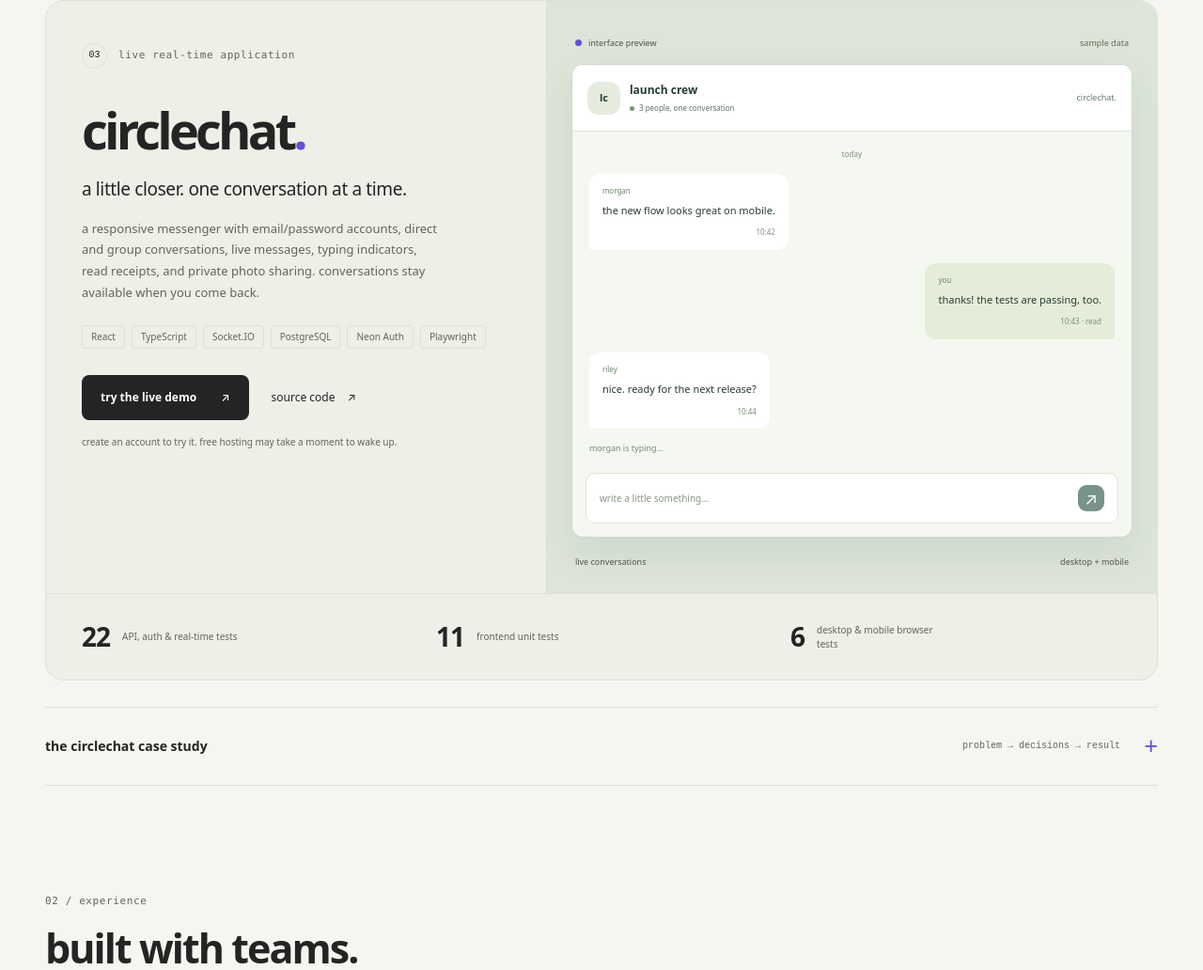
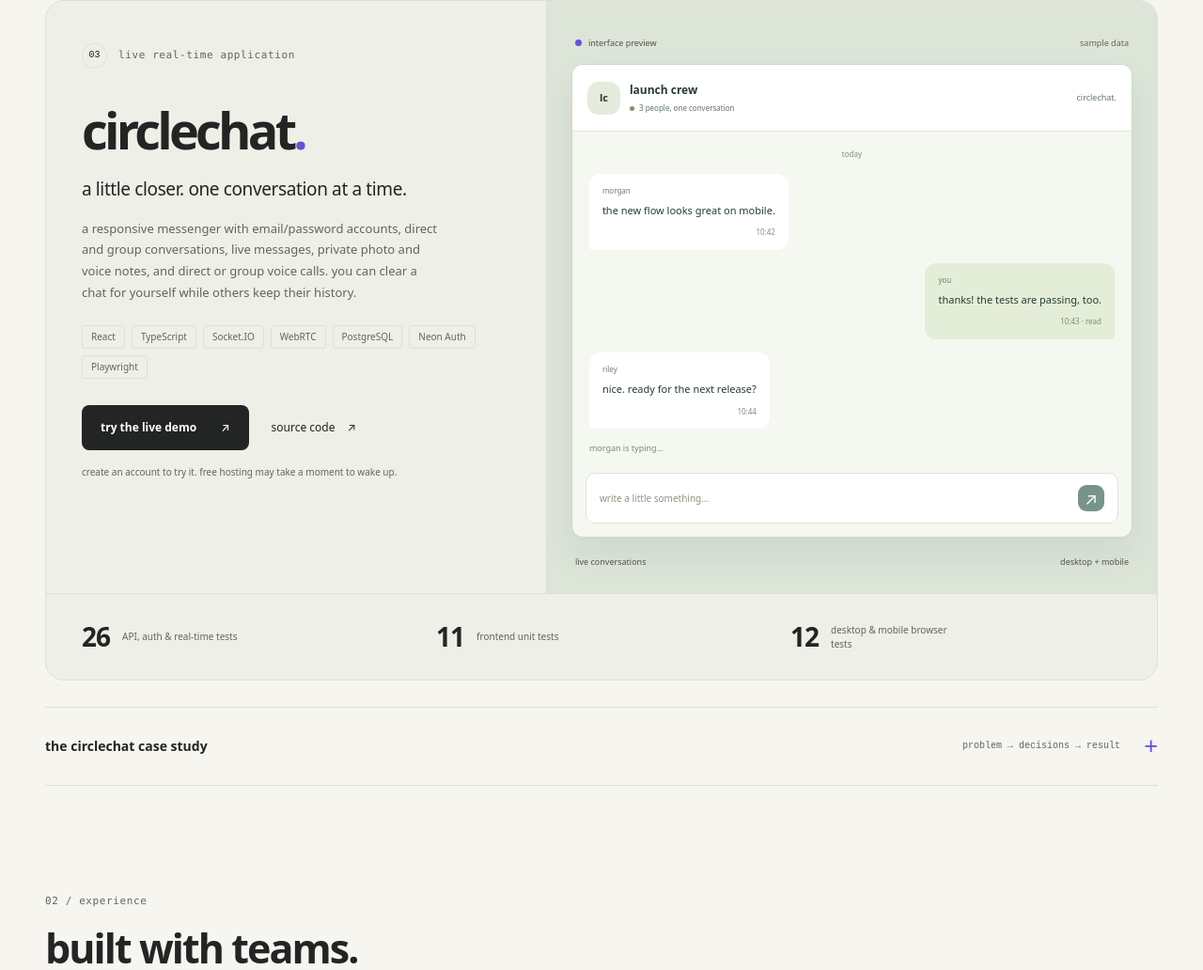
Before and after one commit to AlexPrixman/alexprixman.github.io, a website: page index.html in a window 1280 px wide. Shown: the part 2700-3732 px from the top of the page at 94% size. Drawn offline with Linux system fonts and the light colour scheme.

Commit message:
Update CircleChat portfolio case study for voice features

```diff
--- a/index.html
+++ b/index.html
@@ -451,11 +451,11 @@
               <p class="project-intro">a little closer. one conversation at a time.</p>
               <p class="project-description">
                 a responsive messenger with email/password accounts, direct and group conversations,
-                live messages, typing indicators, read receipts, and private photo sharing.
-                conversations stay available when you come back.
+                live messages, private photo and voice notes, and direct or group voice calls.
+                you can clear a chat for yourself while others keep their history.
               </p>
               <div class="tags" aria-label="CircleChat technologies">
-                <span>React</span><span>TypeScript</span><span>Socket.IO</span><span>PostgreSQL</span><span>Neon Auth</span><span>Playwright</span>
+                <span>React</span><span>TypeScript</span><span>Socket.IO</span><span>WebRTC</span><span>PostgreSQL</span><span>Neon Auth</span><span>Playwright</span>
               </div>
               <div class="project-links">
                 <a class="button dark" href="https://circlechat-alexprixman.onrender.com" target="_blank" rel="noopener noreferrer">try the live demo <span aria-hidden="true">↗</span></a>
@@ -483,17 +483,17 @@
               <div class="preview-footnote"><span>live conversations</span><span>desktop + mobile</span></div>
             </div>
             <div class="project-metrics">
-              <div><strong>22</strong><span>API, auth &amp; real-time tests</span></div>
+              <div><strong>26</strong><span>API, auth &amp; real-time tests</span></div>
               <div><strong>11</strong><span>frontend unit tests</span></div>
-              <div><strong>6</strong><span>desktop &amp; mobile browser tests</span></div>
+              <div><strong>12</strong><span>desktop &amp; mobile browser tests</span></div>
             </div>
           </article>
           <details class="case-study">
             <summary><span>the circlechat case study</span><span class="summary-hint">problem → decisions → result</span><span class="summary-icon" aria-hidden="true">+</span></summary>
             <div class="case-study-body">
-              <div><p class="eyebrow">the problem</p><h4>make a conversation feel immediate.</h4><p>a messenger needs more than a live connection. messages must survive reloads, photos must stay within the conversation, and sign-out must close access even when tokens have refreshed.</p></div>
-              <div><p class="eyebrow">the decisions</p><h4>pair live delivery with durable history.</h4><p>use Socket.IO for live updates and PostgreSQL for message history. enforce conversation membership in the API, normalize uploaded images, keep photos in private object storage, and persist token revocation.</p></div>
-              <div><p class="eyebrow">the result</p><h4>a working messenger, verified end to end.</h4><p>39 passing tests cover the API, frontend, and desktop/mobile browser flows. the live Render app uses Neon authentication, PostgreSQL, and private photo storage. messaging, photo access, restored sessions, logout, and data persistence were verified after deployment.</p></div>
+              <div><p class="eyebrow">the problem</p><h4>make a conversation feel immediate.</h4><p>messages and media must stay private to members, calls need to connect in real time, and clearing a chat for one person must preserve everyone else's history.</p></div>
+              <div><p class="eyebrow">the decisions</p><h4>pair live delivery with durable history.</h4><p>use Socket.IO for authenticated signaling and updates, WebRTC for peer audio, and PostgreSQL for messages and per-member history cutoffs. store photos and voice notes privately and persist token revocation.</p></div>
+              <div><p class="eyebrow">the result</p><h4>a working messenger, verified end to end.</h4><p>49 passing tests cover the API, frontend, and desktop/mobile browser flows. the live Render app uses Neon authentication, PostgreSQL, and private media storage. direct and group calls, voice notes, and private chat clearing join the messaging and session flows.</p></div>
             </div>
           </details>
         </div>
```
Also changed, not shown: README.md.
